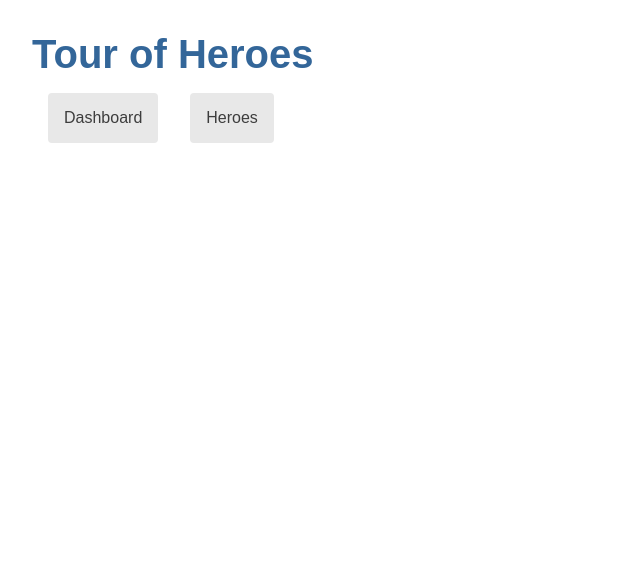
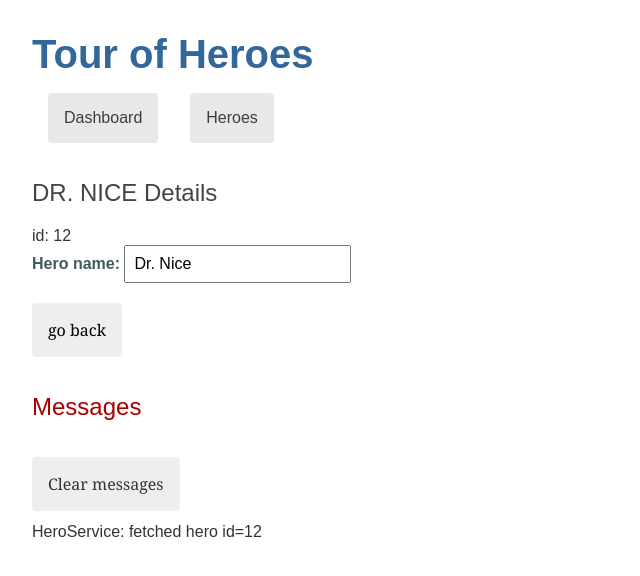
Before and after one commit to tlavrova/angular-tour-of-heroes, an Angular app: page /detail/12 in a window 1280 px wide. Shown: the top 576 px of the page, without its empty margins (0-640 px from the left). Built offline with nearby package versions, Linux system fonts and the light colour scheme.

Commit message:
Routable HeroDetailComponent

```diff
--- a/src/app/hero-detail/hero-detail.component.css
+++ b/src/app/hero-detail/hero-detail.component.css
@@ -0,0 +1,24 @@
+/* HeroDetailComponent's private CSS styles */
+label {
+  color: #435960;
+  font-weight: bold;
+}
+input {
+  font-size: 1em;
+  padding: .5rem;
+}
+button {
+  margin-top: 20px;
+  background-color: #eee;
+  padding: 1rem;
+  border-radius: 4px;
+  font-size: 1rem;
+}
+button:hover {
+  background-color: #cfd8dc;
+}
+button:disabled {
+  background-color: #eee;
+  color: #ccc;
+  cursor: auto;
+}
--- a/src/app/hero-detail/hero-detail.component.ts
+++ b/src/app/hero-detail/hero-detail.component.ts
@@ -1,5 +1,8 @@
 import {Component, Input, OnInit} from '@angular/core';
 import {Hero} from "../hero";
+import {ActivatedRoute} from "@angular/router";
+import {HeroService} from "../hero.service";
+import {Location} from "@angular/common";
 
 @Component({
   selector: 'app-hero-detail',
@@ -12,15 +15,29 @@
         <label for="hero-name">Hero name: </label>
         <input id="hero-name" [(ngModel)]="hero.name" placeholder="name">
       </div>
+      <button type="button" (click)="goBack()">go back</button>
     </div>
   `
 })
 export class HeroDetailComponent implements OnInit {
   @Input() hero?: Hero
 
-  constructor() { }
+  constructor(
+    private route: ActivatedRoute,
+    private heroService: HeroService,
+    private location: Location
+  ) { }
 
   ngOnInit(): void {
+    this.getHero()
   }
 
+  getHero() {
+    const id = Number(this.route.snapshot.paramMap.get('id'))
+    this.heroService.getHero(id).subscribe(hero => this.hero = hero)
+  }
+
+  goBack() {
+    this.location.back()
+  }
 }
--- a/src/app/hero.service.ts
+++ b/src/app/hero.service.ts
@@ -16,4 +16,10 @@
     this.messageService.add('HeroService: fetched heroes')
     return heroes;
   }
+
+  getHero(id: number): Observable<Hero> {
+    const hero = HEROES.find(hero => hero.id === id)!
+    this.messageService.add(`HeroService: fetched hero id=${id}`)
+    return of(hero)
+  }
 }
```
